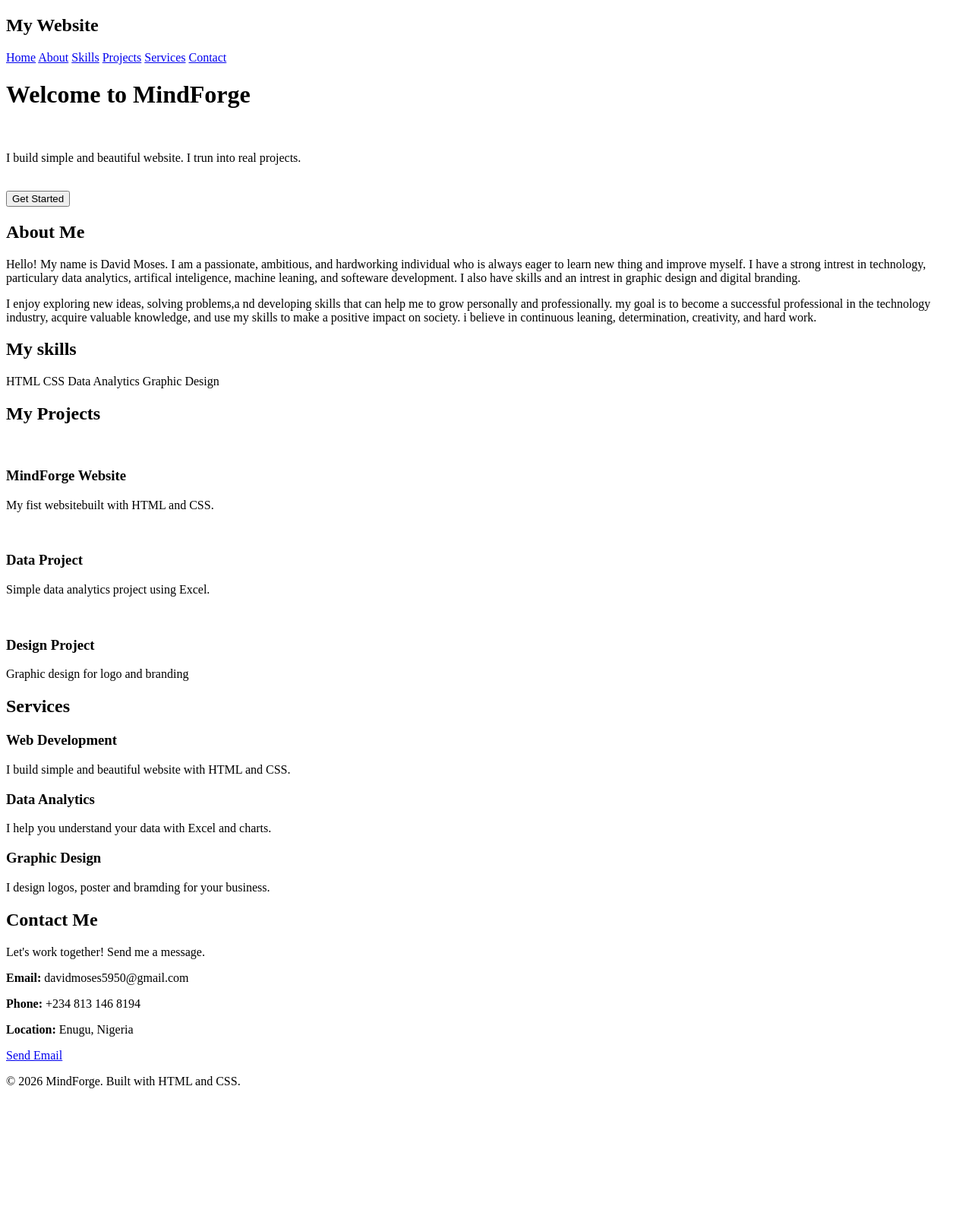
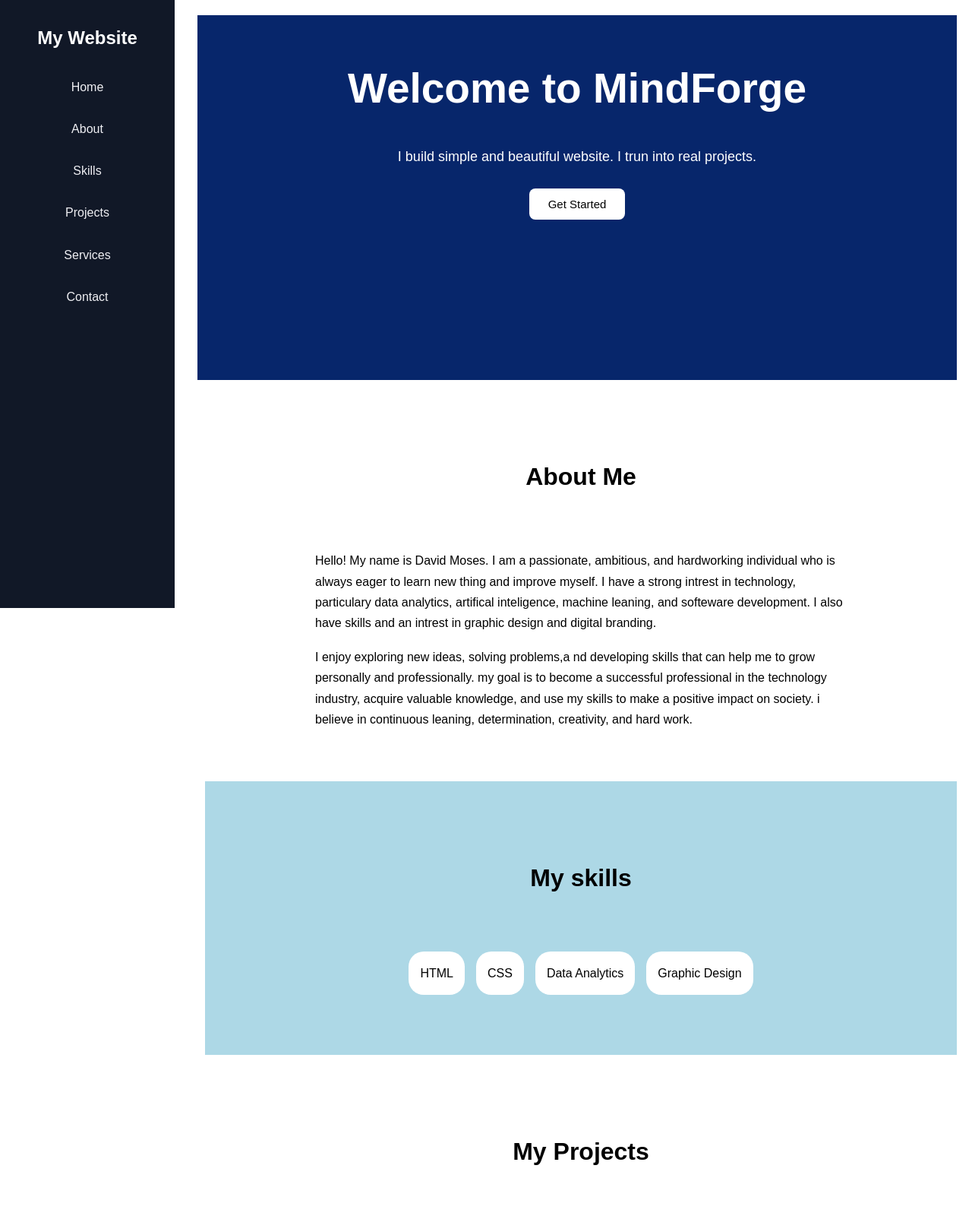
Before and after one commit to davidmoses5950-blip/mindforge, a plain HTML site: page index.html in a window 1280 px wide. Shown: the top 1600 px of the page at 76% size. Before the commit the page ends 1448 px from the top, so only its background shows below. Drawn offline with Linux system fonts and the light colour scheme.

Commit message:
Update style.css

```diff
--- a/style.css
+++ b/style.css
@@ -1,103 +1,463 @@
-<!DOCTYPE html>
-<html lang="en">
-<head>
-    <meta charset="UTF-8">
-    <meta name="viewport" content="width=device-width, initial-scale=1.0">
-    <title>MindForge - David Moses</title>
-    <link rel="stylesheet" href="style.css">
-</head>
-<body>
+/* GENERAL SETTINGS */
+* {
+    margin: 0;
+    padding: 0;
+    box-sizing: border-box;
+}
 
-    <div class="sidebar">
-        <h2>My Website</h2>
-        <a href="#home">Home</a>
-        <a href="#about">About</a>
-        <a href="#skills">Skills</a>
-        <a href="#projects">Projects</a>
-        <a href="#services">Services</a>
-        <a href="#contact">Contact</a>
-    </div>
+html {
+    scroll-behavior: smooth;
+}
+body {
+    font-family: arial,sans-serif;
+    background: white;
+    text-align: center;
+    margin: 0;
+    padding: 20px;
+    line-height: 1.7;
+    overflow-x: hidden;
+}
 
-    <div class="content" id="home">
-        <h1 id="welcomeTitle">Welcome to MindForge</h1>
-        <br>
-        <p>I build simple and beautiful website. I trun into real projects.</p>
-          <br>
-          <button class="btn">Get Started</button>
-    </div>
+/* SIDERBAR */
+.sidebar {
+    width: 230px;
+    height: 100vh;
+    background: #111827;
+    padding: 30px;
+    position: fixed;
+    top: 0;
+    left: 0;
+    display: block;
+    flex-direction: column;
+    gap: 20px;
+    z-index: 1000;
+}
 
-    <div class="about" id="about">
-        <h2>About Me</h2>
-        <p>Hello! My name is David Moses. I am a passionate, ambitious, and hardworking individual who is always eager to learn new thing and improve myself. I have a strong intrest in  technology, particulary data analytics, artifical inteligence, machine leaning, and softeware development. I also have skills and an intrest in graphic design and digital branding.</p>
-        <p>I enjoy exploring new ideas, solving problems,a nd developing skills that can help me to grow personally and professionally. my goal is to become a successful professional in the technology industry, acquire valuable knowledge, and use my skills to make a positive impact on society. i believe in continuous leaning, determination, creativity, and hard work.</p>
-    </div>
+.sidebar h2 {
+    color: white;
+    margin-bottom: 20px;
+}
 
-    <div class="skill" id="skills">
-        <h2>My skills</h2>
-        <div class="skill-box">
-        <span>HTML</span>
-        <span>CSS</span>
-        <span>Data Analytics</span>
-        <span>Graphic Design</span>
-    </div>
-    </div>
+.sidebar a {
+    display: block;
+    color: rgb(239, 239, 243);
+    text-decoration: none;
+    padding: 10px;
+    margin-bottom: 8px;
+    border-radius: 8px;
+    transition: 0.3s;
+}
 
-    <div class="project" id="projects">
-        <h2>My Projects</h2>
-        <br>
-        <div class="project-box">
-            <div class="card">
-                <h3>MindForge Website</h3>
-                <p>My fist websitebuilt with HTML and CSS.</p>
-        </div>
+.sidebar a:hover {
+    color: rgb(240, 236, 4);
+    background: #2563ed;
+}
 
-        <br>
-        <div class="card">
-            <h3>Data Project</h3>
-            <p>Simple data analytics project using Excel.</p>
-            </div>
+/* MAIN CONTENT */
+.content,
+.about,
+.skill,
+.project,
+.service,
+.contact,
+.footer {
+    margin-left: 230px;
+    padding: 65px 7%;
+}
 
-            <br>
-            <div class="card">
-                <h3>Design Project</h3>
-                <p>Graphic design for logo and branding</p>
-    </div>
-    </div>
-</div>
+/* HOME */
+.content {
+    margin-left: 240px;
+    padding: 50px;
+    text-align: center;
+    background: rgb(7, 38, 107);
+    min-height: 60vh;
+    display: block;
+    flex-direction: column;
+    justify-content: center;
+    background: linear-gradient(135eg; #171329, #30205c);
+}
 
-    <div class="service" id="services">
-        <h2>Services</h2>
-                <div class="service-box">
-                    <div class="service-card">
-                        <h3>Web Development</h3>
-                        <p>I build simple and beautiful website with HTML and CSS.</p>
-                        </div>
+.content h1 {
+    color: white;
+    font-weight: bolder;
+    font-size: clamp(30px, 5vw, 55px);
+}
 
-                <div class="service-card">
-                    <h3>Data Analytics</h3>
-                    <p>I help you understand your data with Excel and charts.</p>
-                </div>
+.content p {
+    color: white;
+    font-size: 18px;
+}
 
-                <div class="service-card">
-                    <h3>Graphic Design</h3>
-                    <p>I design logos, poster and bramding for your business.</p>
-    </div>
-    </div>
-    </div>
+.btn,
+.contact-btn {
+    color: black;
+    padding: 12px 25px;
+    background: white;
+    border: none;
+    border-radius: 8px;
+    font-size: 15px;
+    cursor: pointer;
+    display: inline-block;
+    text-decoration: none;
 
-    <div class="contact" id="contact">
-        <h2>Contact Me</h2>
-        <p>Let's work together! Send me a message.</p>
-        <p><b>Email:</b> davidmoses5950@gmail.com</p>
-        <p><b>Phone:</b> +234 813 146 8194</p>
-        <p><b>Location:</b> Enugu, Nigeria</p>
-        <a href="https://mail.google.com/mail/?view=cm&fs=1&to=davidmoses5950@gmail.com" class="contact-btn">Send Email</a>
-    </div>
+}
 
-    <div class="footer">
-        <p>&copy; 2026 MindForge. Built with HTML and CSS.</p>
-    </div>
+/* SECTION HEADING */
+h2 {
+    color: black;
+    margin-bottom: 20px;
+}
 
-    <script src="script.js"></script>
-</body>
-</html>
+.btn:hover {
+    color: yellow;
+    background-color: #2563ed;
+}
+
+/* ABOUT */
+.about {
+    margin-left: 250px;
+    text-align: left;
+    padding: 50px 20px;
+    background-color: white;
+}
+
+.about h2 {
+    font-size: 32px;
+    text-align: center;
+    padding: 50px 20px;
+}
+
+.about p {
+    max-width: 700px;
+    margin: 10px auto;
+    margin-bottom: 18px;
+}
+
+/* SKILLS */
+.skill {
+    padding: 50px 20px;
+    margin-left: 250px;
+    text-align: center;
+    background-color: lightblue;
+    min-height: 45vh;
+}
+
+.skill h2 {
+    font-size: 32px;
+    text-align: center;
+    padding: 50px 20px;
+}
+
+.skill-box {
+    display: flex;
+    justify-content: center;
+    gap: 15px;
+    flex-wrap: wrap;
+}
+
+.skill-box span {
+    background-color: white;
+    padding: 15px 15px;
+    border-radius: 20px;
+    font-style: bold;
+}
+
+.skill-box span:hover {
+    background-color: #2563ed;;
+    color: rgb(240, 236, 4);
+}
+
+/* PROJECTS */
+.project {
+     padding: 50px 20px;
+    margin-left: 250px;
+    text-align: left;
+    background-color: white;
+}
+
+.project h2 {
+    font-size: 32px;
+    text-align: center;
+    padding: 50px 20px;
+}
+
+.project-box {
+    display: flex;
+    justify-content: center;
+    gap: 20px;
+    flex-wrap: wrap;
+}
+
+.card {
+    background-color: rgb(7, 38, 107);
+    padding: 20px 15px;
+    border-radius: 20px;
+    border: 3px solid #09090a;
+}
+
+.card h3 {
+    color: white;
+    text-align: center;
+    padding: 10px 8px;
+    margin-bottom: 10px;
+}
+
+.card p {
+    color: white;
+}
+
+/* SERVICES */
+.service {
+    padding: 30px 20px;
+    margin-left: 250px;
+    text-align: left;
+    background-color: lightblue;
+}
+
+.service h2 {
+    font-size: 32px;
+    text-align: center;
+    padding: 50px 20px;
+}
+
+.service-box {
+    display: flex;
+    justify-content: center;
+    gap: 20px;
+    flex-wrap: wrap;
+    grid-template-columns: repeat(3; 1fr);
+
+}
+
+.service-card {
+    background-color: rgb(239, 239, 243);
+    padding: 20px 15px;
+    border-radius: 20px;
+    outline-style: auto;
+}
+
+.service-card h3 {
+    color: black;
+    text-align: center;
+    padding: 10px 8px;
+    margin-bottom: 10px;
+}
+
+.service-card p {
+    color: black;
+}
+
+.service-box :hover {
+    background-color: lightgrey;
+
+}
+
+/* CONTACT */
+.contact {
+    padding: 50px 20px;
+    margin-left: 250px;
+    text-align: left;
+    background-color: white;
+}
+
+.contact h2 {
+    font-size: 32px;
+    margin-bottom: 10px;
+    text-align: center;
+}
+
+.contact p {
+    margin: 8px 0;
+    margin-bottom: 12px;
+}
+
+.contact-btn {
+    display: inline-block;
+    margin-top: 15px;
+    background-color: rgb(182, 7, 7);
+    color: white;
+    padding: 5px 10px;
+    border-radius: 8px;
+    text-decoration: none;
+    font-weight: bold;
+}
+
+/* FOOTER */
+.footer {
+    padding: 25px;
+    margin-left: 250px;
+    text-align: center;
+    background-color: #222;
+    color: white;
+}
+
+.contact-btn:hover {
+    background-color: blue;
+    color: yellow;
+}
+
+/* TABLETS */
+@media screen and (max-width: 900px) {
+
+    .project-box,
+    .service-box {
+        grid-template-columns: repeat(2, 1fr);
+    }
+}
+
+/* MOBILE PHONES RESPONSIVENESS */
+@media screen and (max-width: 600px) {
+
+    * {
+        box-sizing: border-box;
+    }
+
+    body {
+        margin: 0;
+        padding: 0;
+        width: 100%;
+        overflow-x: hidden;
+    }
+
+    html {
+        width: 100%;
+        overflow-x: hidden;
+    }
+
+    /*  Main container */
+    .container,
+    header,
+    section {
+        max-width: 100%;
+    }
+
+    /* Navigation */
+    nav ul {
+        display: flex;
+        flex-wrap: nowrap;
+        justify-content: center;
+        align-items: center;
+        gap: 8px;
+        padding: 10px 4px;
+        margin: 0;
+        width: 100%;
+    }
+
+    nav ul li {
+        list-style: none;
+        white-space: nowrap;
+    }
+
+    nav ul li a {
+        font-size: 11px;
+    }
+
+    .sidebar {
+        position: relative;
+        width: 100%;
+        height: auto;
+        padding: 15px 15px;
+        justify-content: center;
+        gap: 8px;
+        display: grid;
+        grid-template-columns: repeat(6, minmax(0, 1fr));
+        font-family: center;
+    }
+
+    .sidebar h2 {
+        width: 100%;
+        text-align: center;
+        margin-bottom: 5px;
+        grid-column: 1 / -1;
+        color: white;
+    }
+
+    .sidebar a {
+    display: block;
+    color: rgb(239, 239, 243);
+    text-decoration: none;
+    padding: 8px 10px;
+    margin-bottom: 8px;
+    border-radius: 8px;
+    transition: 0.3s;
+    font-size: 15px;
+    gap: 10px;
+
+
+    }
+
+    .content,
+    .about,
+    .skill,
+    .project,
+    .service,
+    .contact,
+    .footer {
+        margin-left: 0;
+        padding: 20px 15px;
+    }
+
+    .project-box {
+        gap: 0;
+        flex: 1;
+        min-height: 140px;
+        padding: 18px 15px;
+        text-align: center;
+        font-size: 20px;
+    }
+
+    .projects {
+        display: flex;
+        justify-content: center;
+        align-items: stretch;
+        gap: 0;
+        padding: 15px 15px;
+    }
+
+    .card,
+    .project-card {
+        padding: 20px;
+    }
+
+    .content {
+        min-height: auto;
+        height: auto;
+        padding: 70px 30px;
+    }
+
+    .content h1 {
+        font-size: 30px;
+    }
+
+    .content p {
+        font-size: 15px;
+    }
+
+    .service {
+        display: flex;
+        justify-content: center;
+        align-items: center;
+        gap: 5px;
+        flex-direction: column;
+        width: 100%;
+    }
+
+    .service-box {
+        flex: 1;
+        min-height: 140px;
+        padding: 18px 15px;
+        text-align: center;
+        font-size: 20px;
+    }
+
+    .skill-box {
+        gap: 20px;
+        font-size: 20px;
+    }
+
+    .card,
+    .service-card {
+        padding: 20px;
+    }
+}
```
